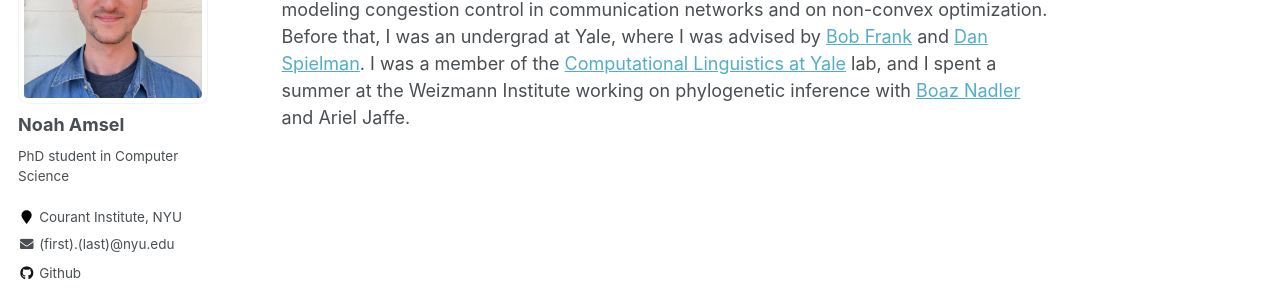
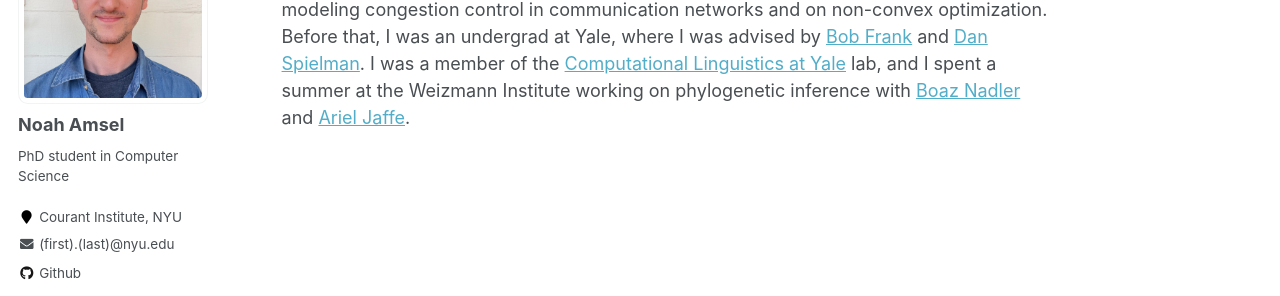
Before and after one commit to NoahAmsel/NoahAmsel.github.io, a Jekyll site: the page built from _pages/about.md, in a window 1280 px wide. Shown: the part 226-522 px from the top of the page. Built offline with Jekyll 4.4.1, drawn with Linux system fonts in a browser that asks for light colours; some web fonts are replaced; part of the change alters nothing that is shown.

```diff
--- a/_pages/about.md
+++ b/_pages/about.md
@@ -10,4 +10,4 @@ redirect_from:
 
 I'm a first-year PhD student in Computer Science at NYU. I'm interested in the theory of deep learning, numerical analysis, and optimization.
 
-Previously, I was a research engineer at [Reservoir Labs](https://www.reservoir.com/) (now Qualcomm) working on modeling congestion control in communication networks and on non-convex optimization. Before that, I was an undergrad at Yale, where I was advised by [Bob Frank](https://bobfrank1.github.io/) and [Dan Spielman](http://www.cs.yale.edu/homes/spielman/). I was a member of the [Computational Linguistics at Yale](http://clay.yale.edu/) lab, and I spent a summer at the Weizmann Institute working on phylogenetic inference with [Boaz Nadler](https://www.weizmann.ac.il/math/Nadler/home) and Ariel Jaffe.
+Previously, I was a research engineer at [Reservoir Labs](https://www.reservoir.com/) (now Qualcomm) working on modeling congestion control in communication networks and on non-convex optimization. Before that, I was an undergrad at Yale, where I was advised by [Bob Frank](https://bobfrank1.github.io/) and [Dan Spielman](http://www.cs.yale.edu/homes/spielman/). I was a member of the [Computational Linguistics at Yale](http://clay.yale.edu/) lab, and I spent a summer at the Weizmann Institute working on phylogenetic inference with [Boaz Nadler](https://www.weizmann.ac.il/math/Nadler/home) and [Ariel Jaffe](https://arieljaffe.huji.ac.il/).
```
